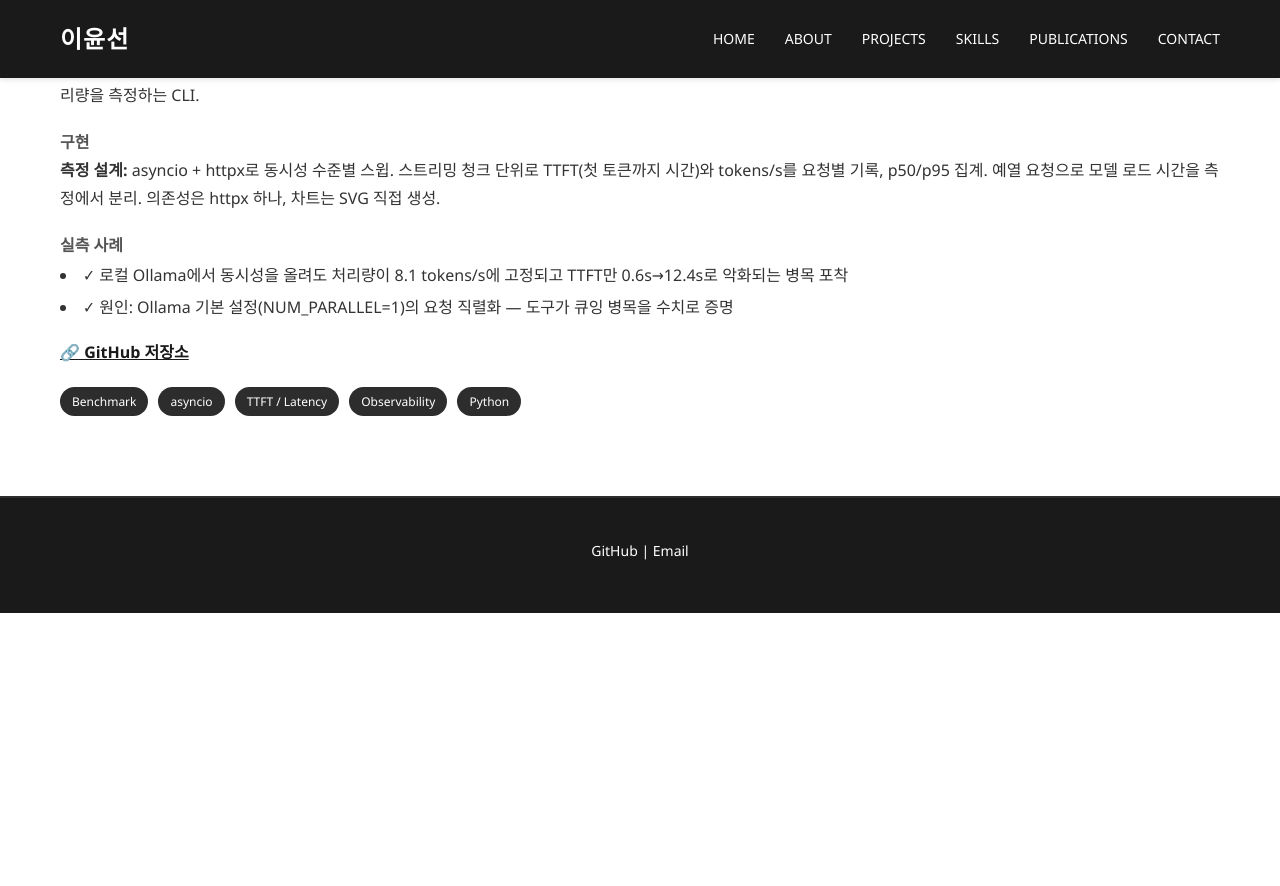
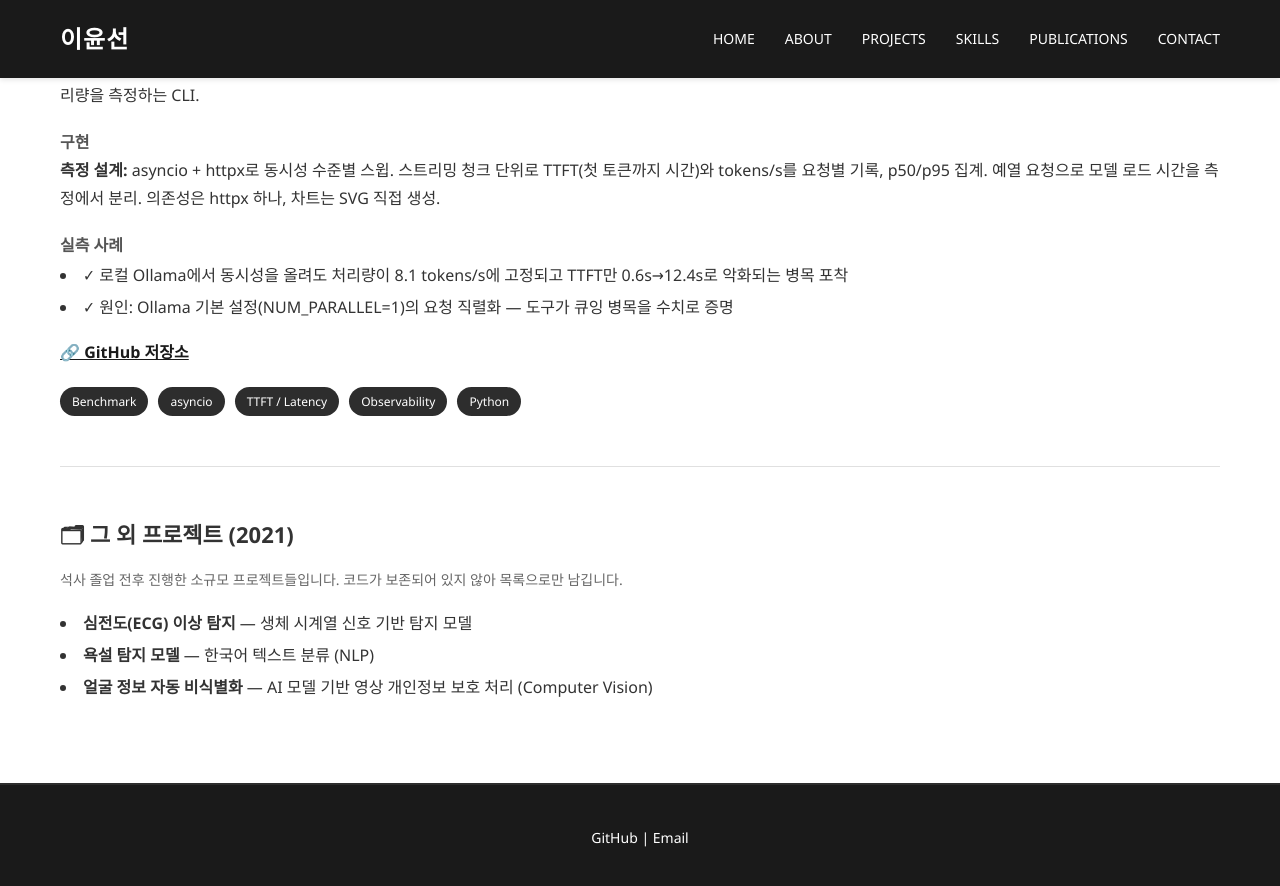
Before and after one commit to ckc5800/ckc5800.github.io, a Jekyll site: the page built from projects.html, in a window 1280 px wide and 900 px high, scrolled down 12099 px. Shown: the top 886 px of the window. Built offline with Jekyll 4.4.1, drawn with Linux system fonts in a browser that asks for light colours; before the commit the page ends 12712 px from its top, so only the background shows below that.

Commit message:
Add 2021 small personal projects as honest list (no code preserved)

```diff
--- a/projects.html
+++ b/projects.html
@@ -490,3 +490,15 @@ title: Projects
         <span class="tech-tag">Python</span>
     </div>
 </div>
+
+<hr style="margin: 50px 0; border: none; border-top: 1px solid #e0e0e0;">
+
+<div>
+    <h3>🗂 그 외 프로젝트 (2021)</h3>
+    <p style="color: #666; font-size: 14px;">석사 졸업 전후 진행한 소규모 프로젝트들입니다. 코드가 보존되어 있지 않아 목록으로만 남깁니다.</p>
+    <ul style="list-style-position: inside; line-height: 2;">
+        <li><strong>심전도(ECG) 이상 탐지</strong> — 생체 시계열 신호 기반 탐지 모델</li>
+        <li><strong>욕설 탐지 모델</strong> — 한국어 텍스트 분류 (NLP)</li>
+        <li><strong>얼굴 정보 자동 비식별화</strong> — AI 모델 기반 영상 개인정보 보호 처리 (Computer Vision)</li>
+    </ul>
+</div>
```
